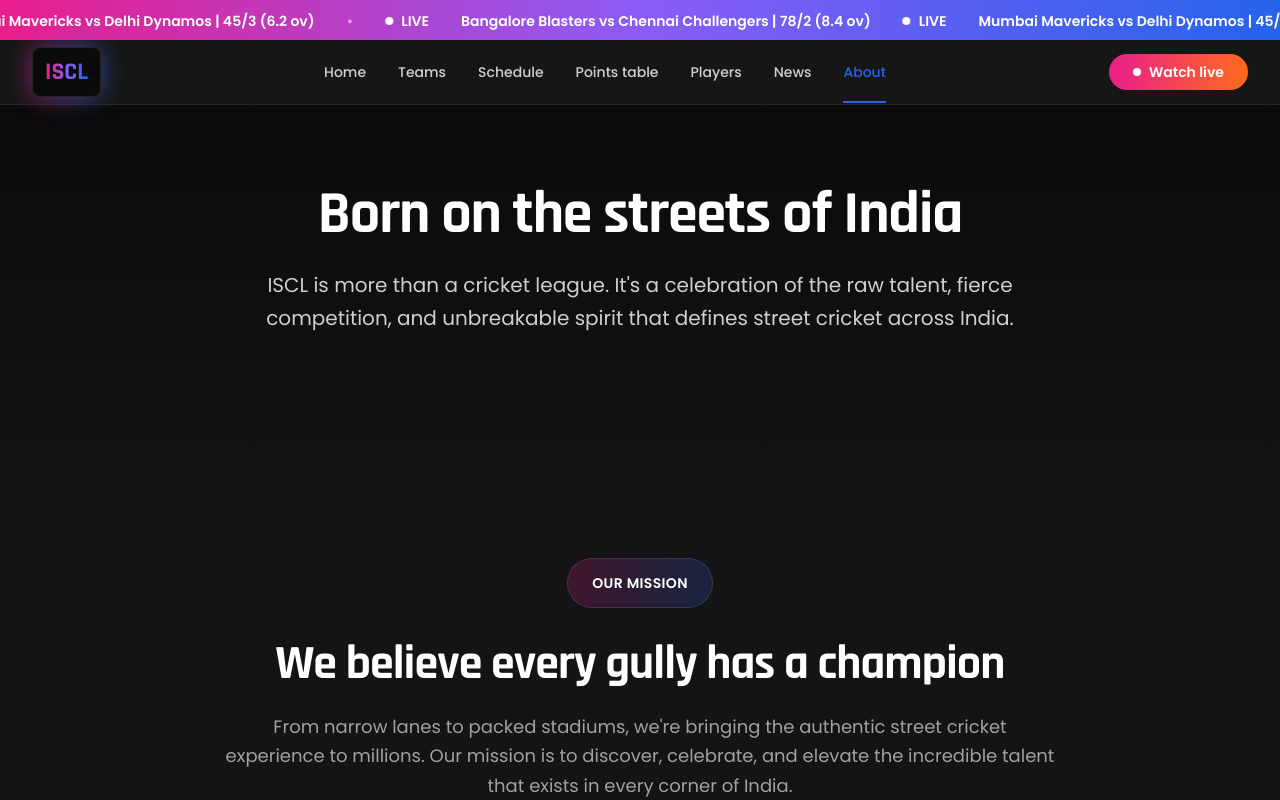
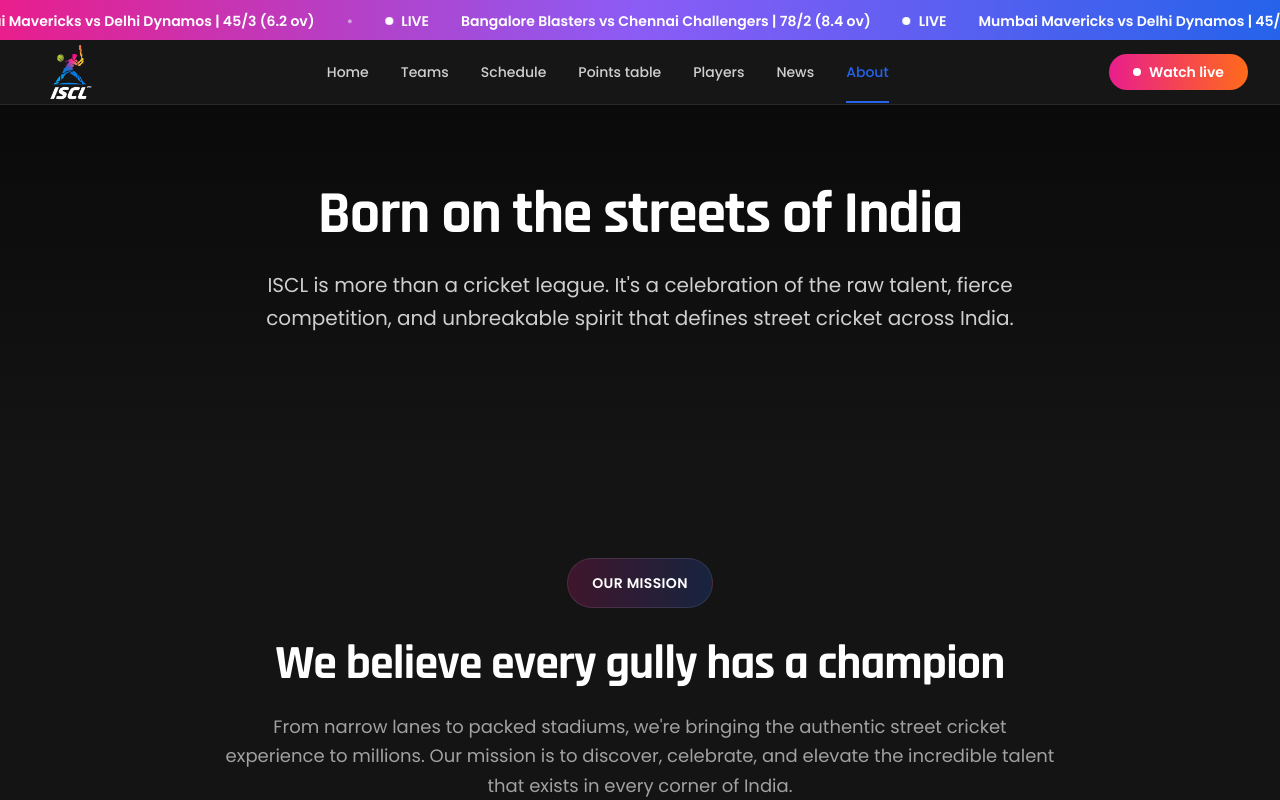
Before and after one commit to ISCLCRICKET/ISCL_main_website, a React (Vite) app: page /about in a window 1280 px wide. Shown: the top 800 px of the page. Built offline with nearby package versions, Linux system fonts and the light colour scheme.

Commit message:
Update homepage and logo styling

```diff
--- a/src/components/Footer.jsx
+++ b/src/components/Footer.jsx
@@ -27,11 +27,13 @@ const Footer = () => {
           <div className="space-y-4">
             <div className="flex items-center gap-3">
               <div className="relative">
-                <div className="absolute inset-0 bg-gradient-to-r from-[#E91E8C] via-[#8B5CF6] to-[#2563EB] rounded-lg blur-md opacity-50"></div>
-                <div className="relative bg-[#0A0A0A] px-3 py-2 rounded-lg border border-white/10">
-                  <span className="text-2xl font-bold bg-gradient-to-r from-[#E91E8C] via-[#8B5CF6] to-[#2563EB] bg-clip-text text-transparent" style={{ fontFamily: 'Rajdhani, sans-serif' }}>
-                    ISCL
-                  </span>
+                <div className="absolute inset-0 rounded-lg blur-md opacity-50"></div>
+                <div className="flex items-center gap-3">
+                  <img
+                    src="/images/logo.png"
+                    alt="ISCL"
+                    className="h-20 w-auto"
+                  />
                 </div>
               </div>
             </div>
--- a/src/components/Header.jsx
+++ b/src/components/Header.jsx
@@ -24,16 +24,19 @@ const Header = () => {
       <div className="max-w-7xl mx-auto px-4 sm:px-6 lg:px-8">
         <div className="flex items-center justify-between h-16">
           {/* Logo */}
-          <Link to="/" className="flex items-center gap-3 group">
+         <Link to="/" className="flex items-center gap-3 group">
+          <div className="relative">
+            <div className="absolute inset-0 bg-gradient-to-r from-[#E91E8C] via-[#8B5CF6] to-[#2563EB] rounded-lg blur-lg opacity-0 group-hover:opacity-50 transition-opacity duration-300 "></div>
+
             <div className="relative">
-              <div className="absolute inset-0 bg-gradient-to-r from-[#E91E8C] via-[#8B5CF6] to-[#2563EB] rounded-lg blur-md opacity-75 group-hover:opacity-100 transition-opacity duration-300 animate-pulse"></div>
-              <div className="relative bg-[#0A0A0A] px-3 py-2 rounded-lg border border-white/10">
-                <span className="text-2xl font-bold bg-gradient-to-r from-[#E91E8C] via-[#8B5CF6] to-[#2563EB] bg-clip-text text-transparent" style={{ fontFamily: 'Rajdhani, sans-serif' }}>
-                  ISCL
-                </span>
-              </div>
+              <img
+                src="/images/logo.png"
+                alt="ISCL"
+                className="h-12 w-auto sm:h-14 md:h-16"
+              />
             </div>
-          </Link>
+          </div>
+        </Link>
 
           {/* Desktop Navigation */}
           <nav className="hidden md:flex items-center gap-8">
--- a/src/pages/HomePage.jsx
+++ b/src/pages/HomePage.jsx
@@ -20,8 +20,18 @@ const HomePage = () => {
   const topTeams = pointsTable.slice(0, 4);
   return <>
       <Helmet>
-        <title>ISCL - India's biggest softball cricket league</title>
-        <meta name="description" content="Experience the fastest, fiercest, and most fearless street cricket action. Watch live matches, follow your favorite teams, and witness cricket like never before." />
+        <title>ISCL - India's Biggest Softball Cricket League</title>
+
+        <link
+          rel="icon"
+          type="image/png"
+          href="/images/logo.png?v=1"
+        />
+
+        <meta
+          name="description"
+          content="Experience the fastest, fiercest, and most fearless street cricket action. Watch live matches, follow your favorite teams, and witness cricket like never before."
+        />
       </Helmet>
 
       <MarqueeScoreTicker />
@@ -44,14 +54,14 @@ const HomePage = () => {
             duration: 0.5
           }} className="inline-block">
               <div className="relative">
-                <div className="absolute inset-0 bg-gradient-to-r from-[#E91E8C] via-[#8B5CF6] to-[#2563EB] rounded-2xl blur-2xl opacity-50 animate-pulse"></div>
-                <div className="relative bg-[#0A0A0A] px-8 py-4 rounded-2xl border border-white/20">
-                  <span className="text-6xl md:text-7xl font-bold bg-gradient-to-r from-[#E91E8C] via-[#8B5CF6] to-[#2563EB] bg-clip-text text-transparent" style={{
-                  fontFamily: 'Rajdhani, sans-serif'
-                }}>
-                    ISCL
-                  </span>
-                </div>
+                <div className="absolute inset-0 bg-gradient-to-r from-[#E91E8C] via-[#8B5CF6] to-[#2563EB] rounded-2xl blur-2xl opacity-0 "></div>
+                  <div className="relative">
+                    <img
+                      src="/images/logo.png"
+                      alt="ISCL"
+                      className="h-20 w-auto sm:h-28 md:h-36 lg:h-44"
+                    />
+                  </div>
               </div>
             </motion.div>
 
@@ -65,7 +75,7 @@ const HomePage = () => {
           }} transition={{
             duration: 0.5,
             delay: 0.2
-          }} className="text-5xl md:text-6xl lg:text-7xl font-bold text-white leading-tight" style={{
+          }}className="text-5xl md:text-6xl lg:text-7xl font-bold leading-tight bg-gradient-to-r from-white via-white to-[#60A5FA] bg-clip-text text-transparent" style={{
             fontFamily: 'Rajdhani, sans-serif',
             letterSpacing: '-0.02em',
             textBalance: 'balance'
```
Also changed, not shown: public/images/logo.png (added).
